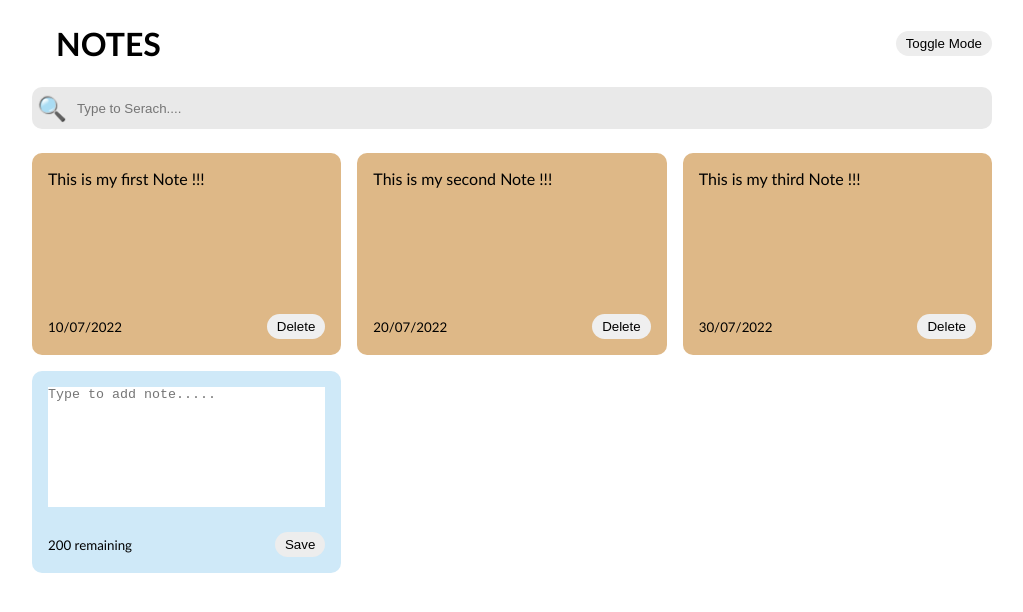
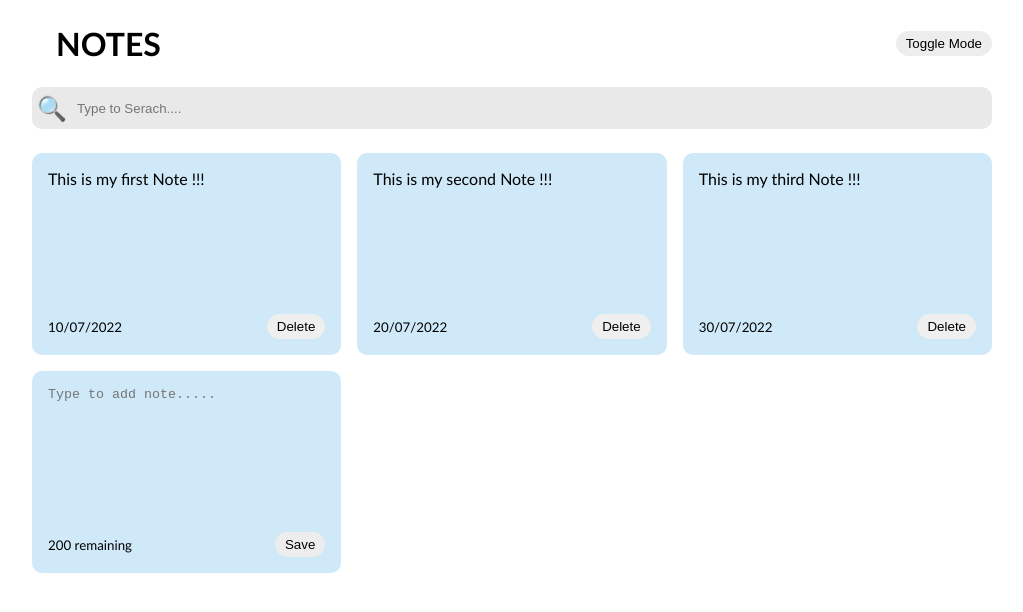
Before and after one commit to Aboli56/Notes-App, a React (Create React App) app: page / in a window 1280 px wide. Shown: the top 612 px of the page, without its empty margins (128-1151 px from the left). Built offline with nearby package versions, Linux system fonts and the light colour scheme.

Commit message:
Update index.css

```diff
--- a/src/index.css
+++ b/src/index.css
@@ -19,7 +19,7 @@
     color: white;
 }
 .note{
-    background-color: burlywood;
+    background-color: rgb(207, 233, 248);
     border-radius: 10px;
     padding: 1rem;
     min-height: 170px;
@@ -54,7 +54,7 @@
 textarea{
     resize: none;
     border: none;
-    background-color: #rgb(207, 233, 248);
+    background-color: rgb(207, 233, 248);
 }
 textarea:focus{
     outline: none;
```
